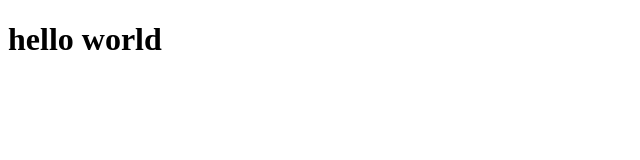
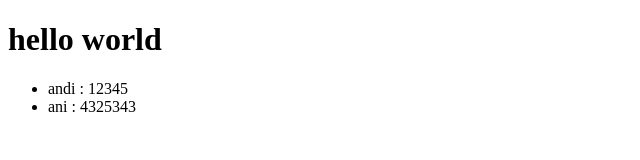
Before and after one commit to exotic26/remote2, a plain HTML site: page index.html in a window 1280 px wide. Shown: the whole page, without its empty margins (0-640 px from the left). Drawn offline with Linux system fonts and the light colour scheme.

Commit message:
mengubah file index.html

```diff
--- a/index.html
+++ b/index.html
@@ -6,5 +6,9 @@
 </head>
 <body>
 	<h1>hello world</h1>
+	<ul>
+		<li>andi : 12345</li>
+		<li>ani : 4325343</li>
+	</ul>
 </body>
 </html>
```
